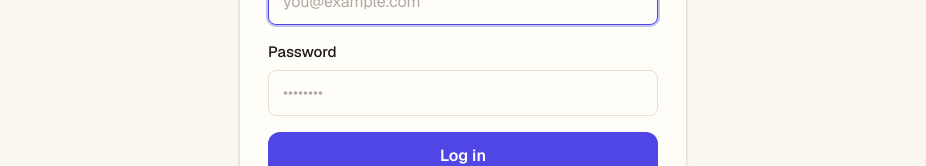
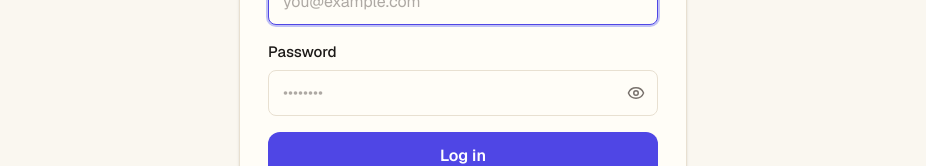
Before and after one commit to vatsalp2008/EchoCoach, a Next.js app in the folder frontend/: page /login in a window 1280 px wide. Shown: the part 398-564 px from the top of the page, without its empty margins (177-1103 px from the left). Built offline with nearby package versions, Linux system fonts and the light colour scheme; no server answers.

Commit message:
Add show/hide password toggle on login and signup forms

```diff
--- a/frontend/app/login/page.tsx
+++ b/frontend/app/login/page.tsx
@@ -4,6 +4,7 @@ import { useEffect, useRef, useState } from "react";
 import { useRouter } from "next/navigation";
 import Link from "next/link";
 import { useTheme } from "next-themes";
+import { Eye, EyeOff } from "lucide-react";
 import { googleSignin, login as apiLogin, signup as apiSignup } from "@/lib/api";
 import { useAuth } from "@/components/AuthProvider";
 
@@ -23,6 +24,7 @@ export default function LoginPage() {
   const [password, setPassword] = useState("");
   const [error, setError] = useState("");
   const [busy, setBusy] = useState(false);
+  const [showPassword, setShowPassword] = useState(false);
   const googleBtnRef = useRef<HTMLDivElement>(null);
   const isSignup = mode === "signup";
 
@@ -157,13 +159,24 @@ export default function LoginPage() {
             </div>
             <div>
               <label className={labelCls}>Password</label>
-              <input
-                type="password"
-                value={password}
-                onChange={(e) => setPassword(e.target.value)}
-                placeholder={isSignup ? "At least 8 characters" : "••••••••"}
-                className={inputCls}
-              />
+              <div className="relative">
+                <input
+                  type={showPassword ? "text" : "password"}
+                  value={password}
+                  onChange={(e) => setPassword(e.target.value)}
+                  placeholder={isSignup ? "At least 8 characters" : "••••••••"}
+                  className={inputCls + " pr-11"}
+                />
+                <button
+                  type="button"
+                  onClick={() => setShowPassword((s) => !s)}
+                  aria-label={showPassword ? "Hide password" : "Show password"}
+                  title={showPassword ? "Hide password" : "Show password"}
+                  className="absolute inset-y-0 right-0 grid w-11 place-items-center text-muted transition-colors hover:text-foreground"
+                >
+                  {showPassword ? <EyeOff size={18} /> : <Eye size={18} />}
+                </button>
+              </div>
             </div>
 
             {error && (
--- a/frontend/components/AuthProvider.tsx
+++ b/frontend/components/AuthProvider.tsx
@@ -9,7 +9,7 @@ import {
   useState,
 } from "react";
 import { useTheme } from "next-themes";
-import { X } from "lucide-react";
+import { Eye, EyeOff, X } from "lucide-react";
 import {
   getMe,
   googleSignin,
@@ -114,6 +114,7 @@ function AuthModal({
   const [password, setPassword] = useState("");
   const [error, setError] = useState("");
   const [busy, setBusy] = useState(false);
+  const [showPassword, setShowPassword] = useState(false);
   const isSignup = mode === "signup";
   const { resolvedTheme } = useTheme();
   const googleBtnRef = useRef<HTMLDivElement>(null);
@@ -257,13 +258,24 @@ function AuthModal({
           </div>
           <div>
             <label className={labelCls}>Password</label>
-            <input
-              type="password"
-              value={password}
-              onChange={(e) => setPassword(e.target.value)}
-              placeholder={isSignup ? "At least 8 characters" : "••••••••"}
-              className={inputCls}
-            />
+            <div className="relative">
+              <input
+                type={showPassword ? "text" : "password"}
+                value={password}
+                onChange={(e) => setPassword(e.target.value)}
+                placeholder={isSignup ? "At least 8 characters" : "••••••••"}
+                className={inputCls + " pr-11"}
+              />
+              <button
+                type="button"
+                onClick={() => setShowPassword((s) => !s)}
+                aria-label={showPassword ? "Hide password" : "Show password"}
+                title={showPassword ? "Hide password" : "Show password"}
+                className="absolute inset-y-0 right-0 grid w-11 place-items-center text-muted transition-colors hover:text-foreground"
+              >
+                {showPassword ? <EyeOff size={18} /> : <Eye size={18} />}
+              </button>
+            </div>
           </div>
 
           {error && (
```
